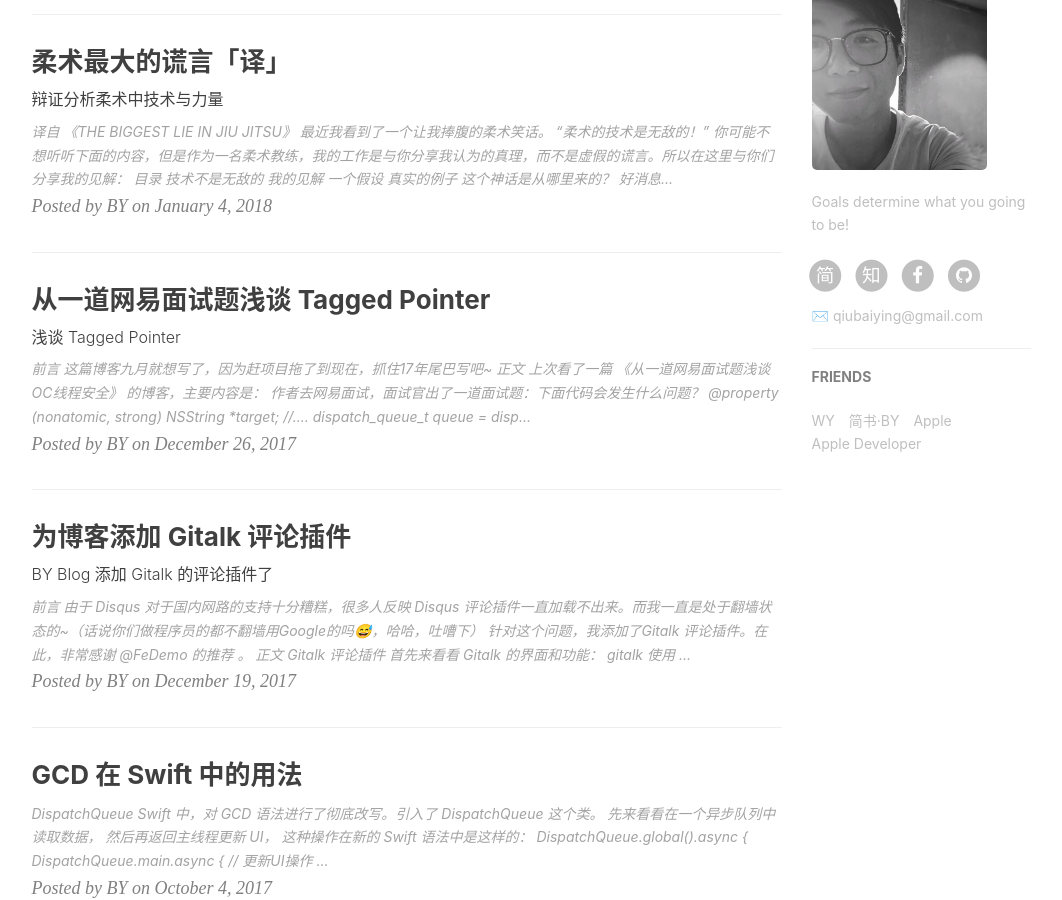
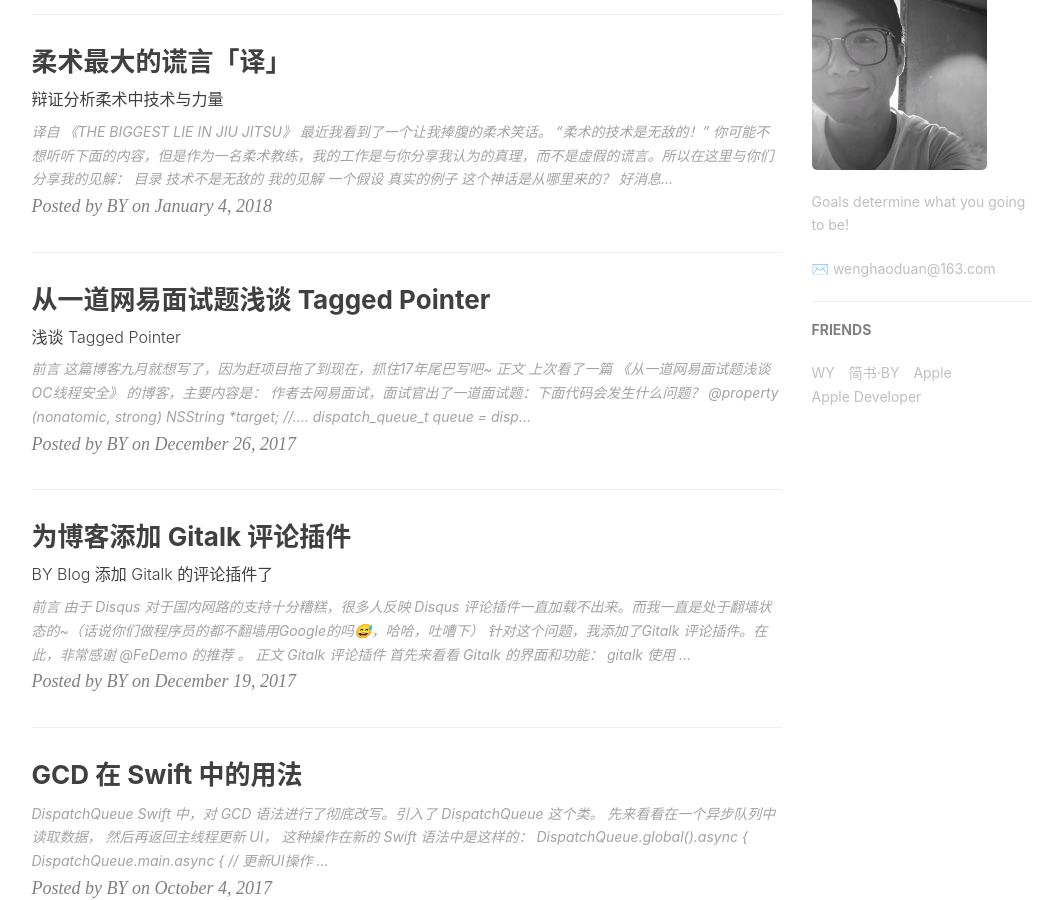
Before and after one commit to hao419/hao419.github.io, a Jekyll site: the page built from index.html, in a window 1280 px wide and 900 px high, scrolled down 874 px. Shown: the whole window, without its empty margins (136-1198 px from the left). Built offline with Jekyll 4.4.1, drawn with Linux system fonts in a browser that asks for light colours; nearby versions of some CDN libraries; the list of posts is cut into pages by our own code; comment, search, counter and statistics services are not loaded; part of the change alters nothing that is shown.

Commit message:
Update _config.yml

```diff
--- a/_config.yml
+++ b/_config.yml
@@ -1,13 +1,13 @@
 # Site settings
 title: BY Blog
-SEOTitle: 柏荧的博客 | BY Blog
+SEOTitle: 云淡风轻的博客 | BY Blog
 header-img: img/post-bg-desk.jpg
-email: qiubaiying@gmail.com
+email: wenghaoduan@163.com
 description: "Every failure is leading towards success."
-keyword: "BY, BY Blog, 柏荧的博客, qiubaiying, 邱柏荧, iOS, Apple, iPhone"
-url: "http://qiubaiying.github.io"          # your host, for absolute URL
+keyword: "BY, BY Blog, 云淡风轻的博客, wenghaoduan, 翁浩端, Web, Vue, Java"
+url: "http://hao419.github.io"          # your host, for absolute URL
 baseurl: ""      # for example, '/blog' if your blog hosted on 'host/blog'
-github_repo: "https://github.com/qiubaiying/qiubaiying.github.io.git" # you code repository
+github_repo: "https://github.com/hao419/hao419.github.io.git" # you code repository
 
 # Sidebar settings
 sidebar: true                           # whether or not using Sidebar.
@@ -18,12 +18,12 @@ sidebar-avatar: /img/about-BY-gentle.jpg      # use absolute URL, seeing it's us
 
 # SNS settings
 RSS: false
-# weibo_username:     qiubaiying
-zhihu_username:     qiubaiying
-github_username:    qiubaiying
-facebook_username:  baiying.qiu.7
-jianshu_username:   e71990ada2fd
-#twitter_username:   qiubaiying
+# weibo_username:
+zhihu_username:
+github_username:
+facebook_username:
+jianshu_username:
+#twitter_username:
 
 
 
@@ -64,8 +64,8 @@ gitalk:
   enable: true    #是否开启Gitalk评论
   clientID: f2c84e7629bb1446c1a4                            #生成的clientID
   clientSecret: ca6d6139d1e1b8c43f8b2e19492ddcac8b322d0d    #生成的clientSecret
-  repo: qiubaiying.github.io    #仓库名称
-  owner: qiubaiying    #github用户名
+  repo: hao419.github.io    #仓库名称
+  owner: hao419    #github用户名
   admin: qiubaiying
   distractionFreeMode: true #是否启用类似FB的阴影遮罩
 
```
